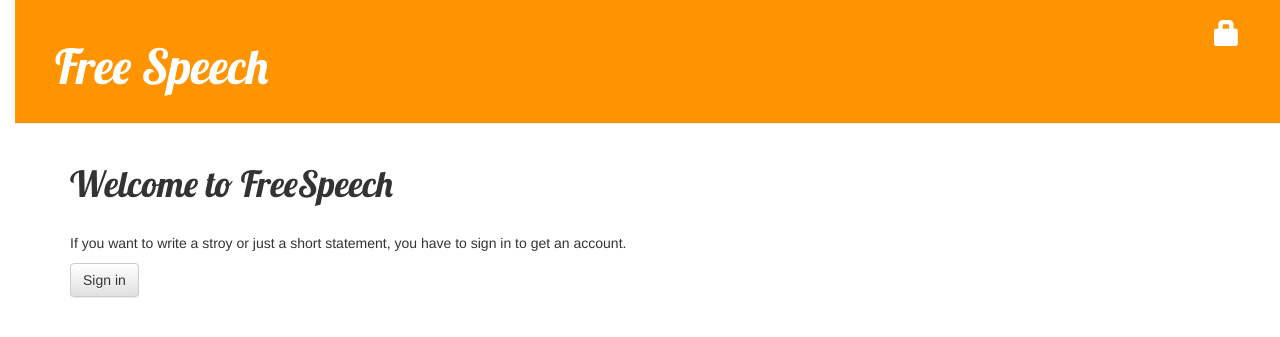
After one commit to testDrive64/FreeSpeech, a Django app: page /sign_in in a window 1280 px wide. The commit adds this page. Shown: the top 337 px of the page. Run offline with Django 3.2, Linux system fonts and the light colour scheme; some libraries are stand-ins or nearby versions.

Commit message:
Little format update.

```diff
--- /dev/null
+++ b/freeSpeech/forms.py
@@ -0,0 +1,17 @@
+from django import forms
+from django.contrib.auth.models import User
+from django.contrib.auth.forms import UserCreationForm
+
+class UserCreateForm(UserCreationForm):
+    email = forms.EmailField(required=True)
+
+    class Meta:
+        model = User
+        fields = ("username", "email", "password1", "password2")
+
+    def save(self, commit=True):
+        user = super(UserCreateForm,self).save(commit=False)
+        user.email = self.cleaned_data["email"]
+        if commit:
+            user.save()
+        return user
--- /dev/null
+++ b/freeSpeech/templates/sign_in.html
@@ -0,0 +1,11 @@
+{% extends 'blog/base.html' %}
+
+{% block content %}
+  <h1>Welcome to FreeSpeech</h1>
+  <br />
+  <p>If you want to write a stroy or just a short statement, you have to sign in to get an account.</p>
+  <form method="NewAccount" class="signin">
+    <button type="submit" class="btn btn-default">Sign in</button>
+  </form>
+
+{% endblock %}
--- a/freeSpeech/urls.py
+++ b/freeSpeech/urls.py
@@ -16,6 +16,8 @@ Including another URLconf
 from django.conf.urls import include, url
 import django.contrib.auth.views
 
+from . import views
+
 from django.contrib import admin
 admin.autodiscover()
 
@@ -23,5 +25,6 @@ urlpatterns = [
     url(r'^admin/', include(admin.site.urls)),
     url(r'^accounts/login/$', django.contrib.auth.views.login, name='login'),
     url(r'^accounts/logout/$', django.contrib.auth.views.logout, name='logout', kwargs={'next_page': '/'}),
+    url(r'^sign_in', views.sign_in, name='sign_in'),
     url(r'', include('blog.urls')),
 ]
--- /dev/null
+++ b/freeSpeech/views.py
@@ -0,0 +1,18 @@
+from django.shortcuts import render, get_object_or_404, redirect
+from .forms import UserCreateForm
+
+def sign_in(request):
+    if request.method =="POST":
+        form.UserCreateForm(request.POST)
+
+        if form.is_valid():
+            user = form.save(commit=False)
+            user.username = request.username
+            user.email = request.email
+            user.password = request.password1
+            user.save
+            return redirect('welcome')
+    else:
+        form = UserCreateForm()
+
+    return render(request, 'sign_in.html', {'form': form})
```
Also changed, not shown: blog/templates/blog/post_detail.html (+3 -7 lines), blog/urls.py (+10 -10 lines), blog/views.py (line endings or trailing spaces).
